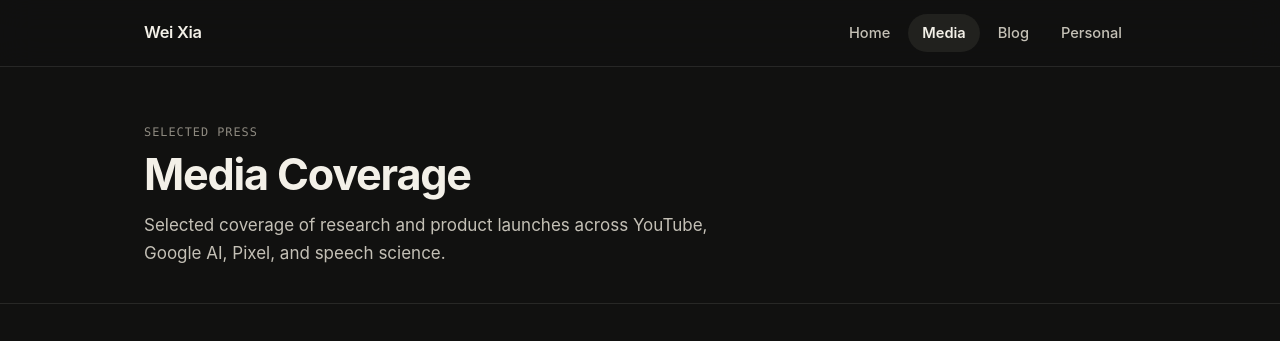
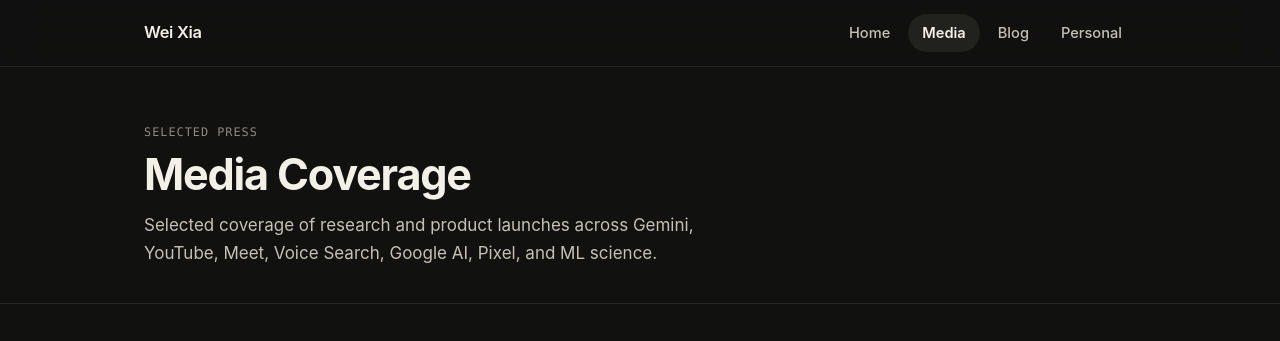
Before and after one commit to ericwxia/ericwxia.github.io, a plain HTML site: page media/index.html in a window 1280 px wide. Shown: the top 341 px of the page. Drawn offline with Linux system fonts and the light colour scheme; a web font is replaced by a local one.

Commit message:
Update Media Coverage page subtitle

```diff
--- a/media/index.html
+++ b/media/index.html
@@ -45,7 +45,7 @@
       <div class="container">
         <p class="section-kicker">Selected Press</p>
         <h1 class="page-title">Media Coverage</h1>
-        <p class="page-subtitle">Selected coverage of research and product launches across YouTube, Google AI, Pixel, and speech science.</p>
+        <p class="page-subtitle">Selected coverage of research and product launches across Gemini, YouTube, Meet, Voice Search, Google AI, Pixel, and ML science.</p>
       </div>
     </section>
 
```
